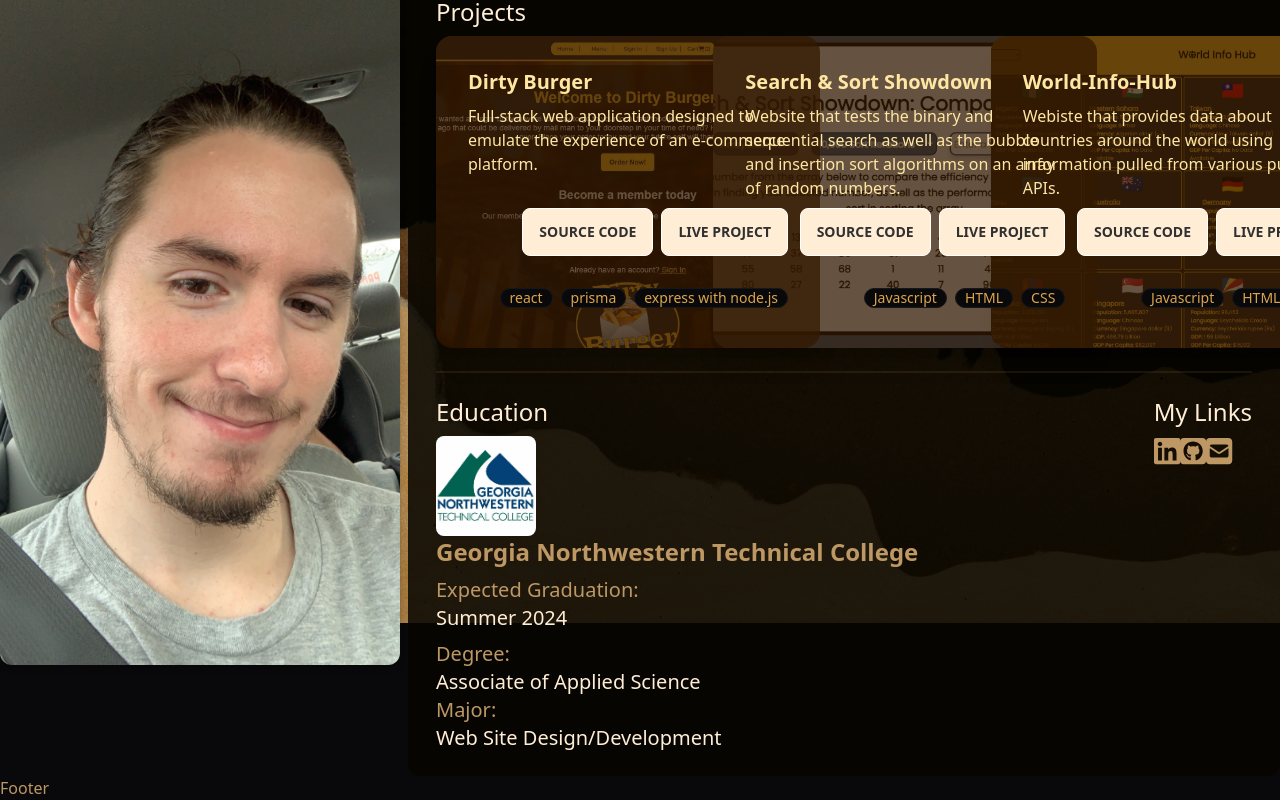
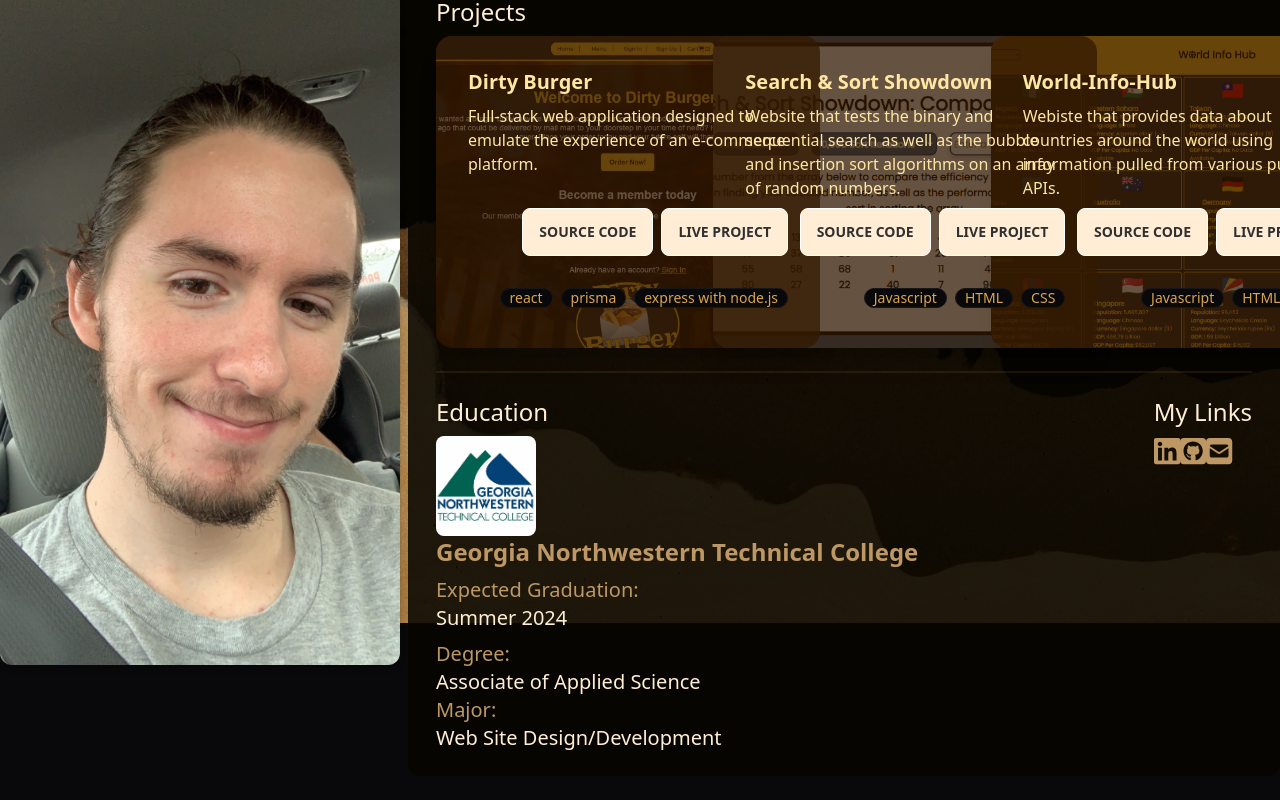
Before and after one commit to BigBobandy/Portfolio-Nextjs, a Next.js app in the folder my-app/: page / in a window 1280 px wide. Shown: the part 177-977 px from the top of the page. After the commit the page ends 953 px from the top, so only its background shows below. Built offline with nearby package versions, Linux system fonts and the light colour scheme.

Commit message:
removed footer component
The footer component was just a placeholder that i didn't end up using so it is now removed

```diff
--- a/my-app/app/components/Footer.tsx
+++ /dev/null
@@ -1,5 +0,0 @@
-const Footer = () => {
-  return <div>Footer</div>;
-};
-
-export default Footer;
--- a/my-app/app/components/Links.tsx
+++ b/my-app/app/components/Links.tsx
@@ -32,7 +32,7 @@ const Links = () => {
       </a>
 
       <a
-        href="mailto:jdykes207@gmail.com"
+        href="mailto:jdykesdev@gmail.com"
         target="_blank"
         rel="noopener noreferrer"
         title="Email"
--- a/my-app/app/layout.tsx
+++ b/my-app/app/layout.tsx
@@ -1,6 +1,6 @@
 import type { Metadata } from "next";
 import { Hind } from "next/font/google";
-import Footer from "./components/Footer";
+
 import "./globals.css";
 
 const hind = Hind({ weight: "400", subsets: ["latin"], display: "swap" });
@@ -21,7 +21,6 @@ export default function RootLayout({
         className={`hind.className bg-primary text-secondary w-full h-screen   bg-hero-pattern bg-cover bg-opacity-10 bg-no-repeat bg-center `}
       >
         {children}
-        <Footer />
       </body>
     </html>
   );
--- a/my-app/package.json
+++ b/my-app/package.json
@@ -4,7 +4,7 @@
   "private": true,
   "scripts": {
     "dev": "next dev",
-    "build": "next build",
+    "build": "npm install --omit=dev && next build",
     "start": "next start",
     "lint": "next lint"
   },
```
